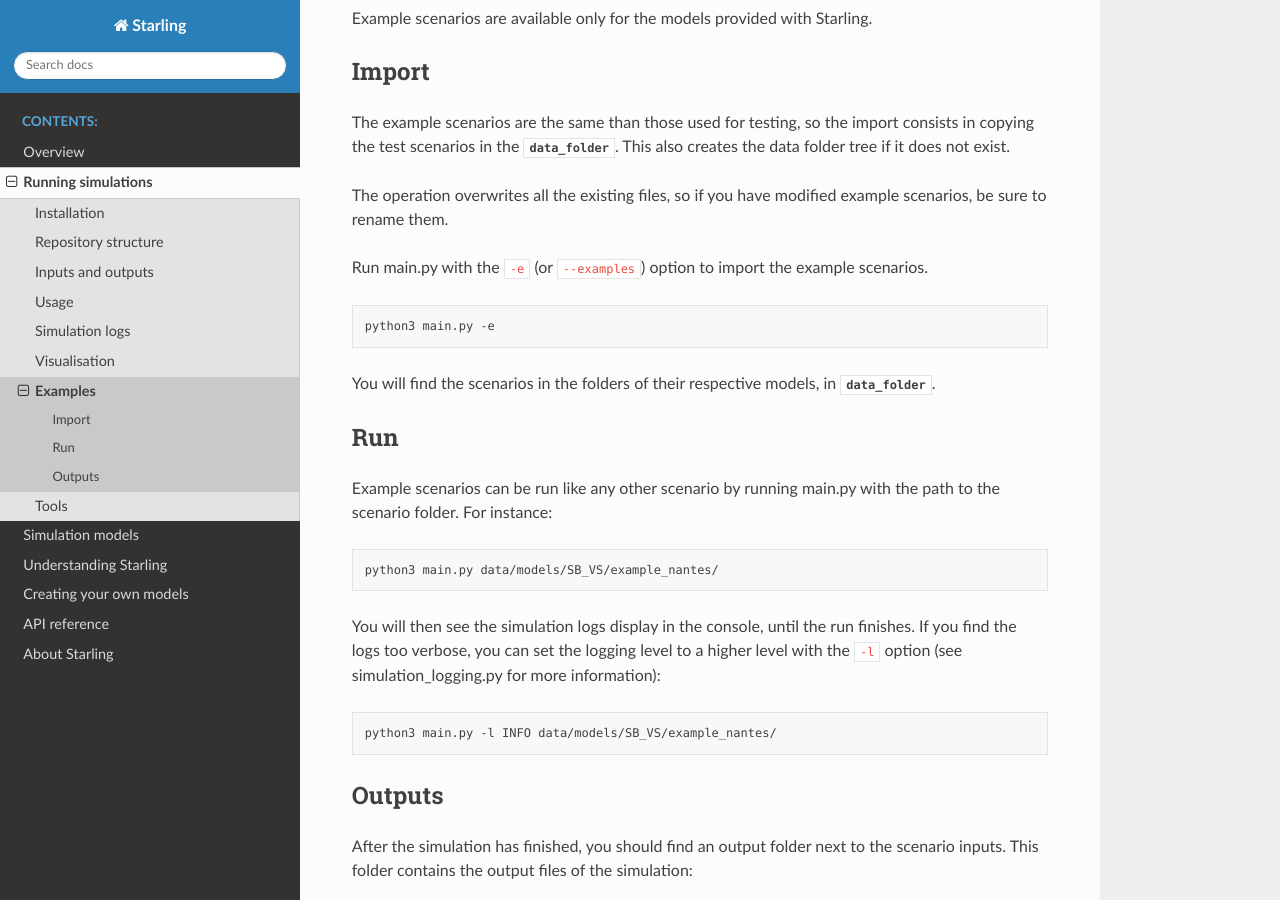
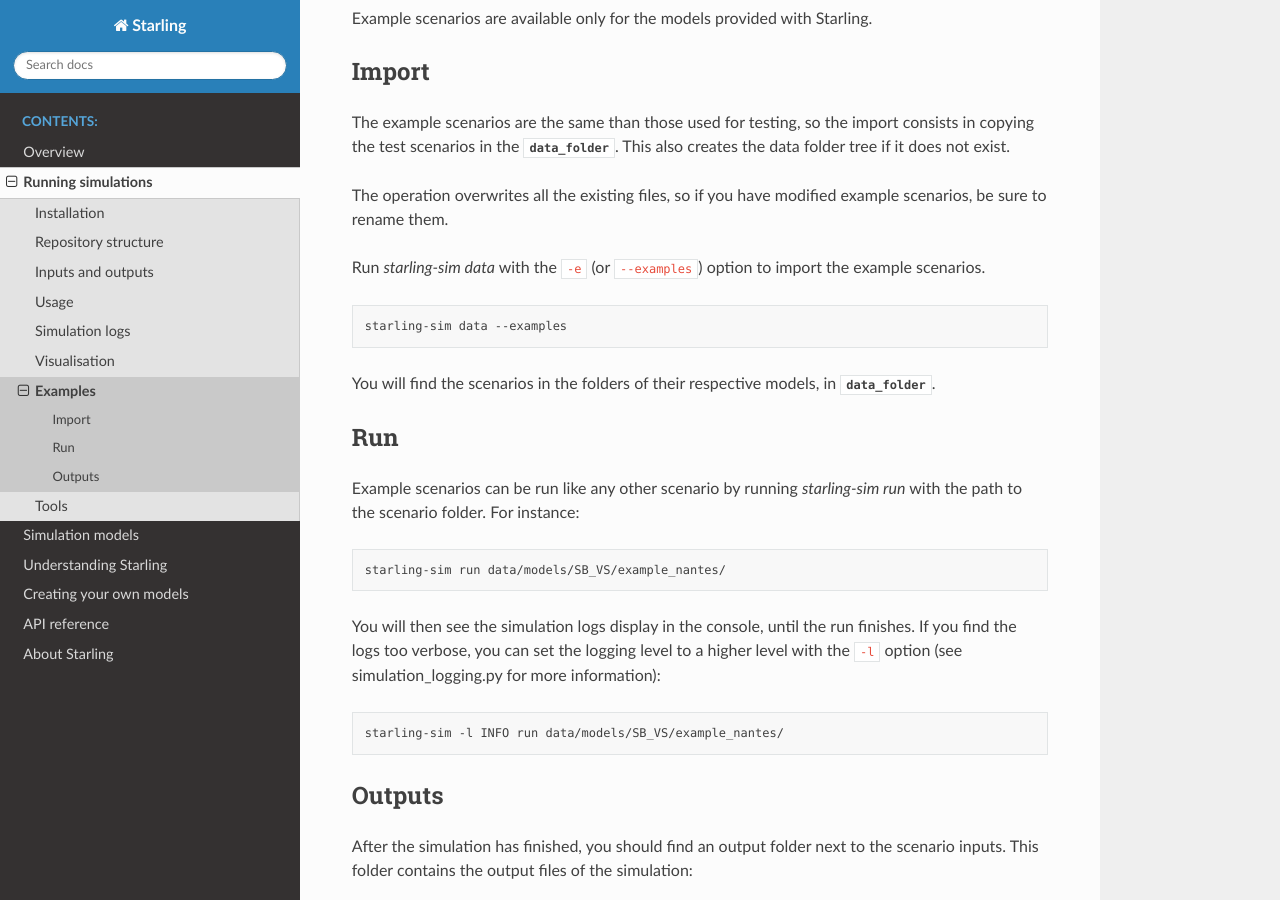
Before and after one commit to tellae/starling, a Sphinx documentation site: the page built from docs/run/examples.rst, in a window 1280 px wide and 900 px high, scrolled down 249 px. Built offline with Sphinx 7.4.7 and the Read the Docs theme 3.1.0, drawn with Linux system fonts in a browser that asks for light colours; pages that are not in the unit, such as notebooks, are missing from menus.

Commit message:
change docs to reference starling-sim command instead of main.py

```diff
--- a/docs/run/examples.rst
+++ b/docs/run/examples.rst
@@ -23,11 +23,11 @@
 The operation overwrites all the existing files, so if you have modified example scenarios,
 be sure to rename them.
 
-Run main.py with the ``-e`` (or ``--examples``) option to import the example scenarios.
+Run `starling-sim data` with the ``-e`` (or ``--examples``) option to import the example scenarios.
 
 .. code-block:: bash
 
-    python3 main.py -e
+    starling-sim data --examples
 
 You will find the scenarios in the folders of their
 respective models, in :data:`~starling_sim.utils.paths.data_folder`.
@@ -36,12 +36,12 @@
 Run
 ***
 
-Example scenarios can be run like any other scenario by running main.py
+Example scenarios can be run like any other scenario by running `starling-sim run`
 with the path to the scenario folder. For instance:
 
 .. code-block:: bash
 
-    python3 main.py data/models/SB_VS/example_nantes/
+    starling-sim run data/models/SB_VS/example_nantes/
 
 You will then see the simulation logs display in the console, until the run finishes.
 If you find the logs too verbose, you can set the logging level to a higher level
@@ -49,7 +49,7 @@
 
 .. code-block:: bash
 
-    python3 main.py -l INFO data/models/SB_VS/example_nantes/
+    starling-sim -l INFO run data/models/SB_VS/example_nantes/
 
 *******
 Outputs
--- a/docs/run/io.rst
+++ b/docs/run/io.rst
@@ -87,12 +87,11 @@
 Here, dynamic means that agents are introduced in the course of the simulation, according to their ``origin_time`` key.
 
 Agent inputs are described using `Geojson <https://geojson.org/>`_ Feature objects
-with specific properties. JSON schemas for the agents of a model can be generated using the ``-J``
-(or ``--json-schema``) option of main.py
+with specific properties. JSON schemas for the agents of a model can be generated using the ``schema`` action of `starling-sim`
 
 .. code-block:: bash
 
-    python3 main.py -J SB_VS
+    starling-sim schema SB_VS
 
 The agent features are fetched by :class:`~starling_sim.basemodel.input.dynamic_input.DynamicInput` (or any class
 that inherits from it) in order to initialise simulation agents.
```
Also changed, not shown: README.md (+3 -3 lines), docs/run/usage.rst (+5 -5 lines), 3 other files.
